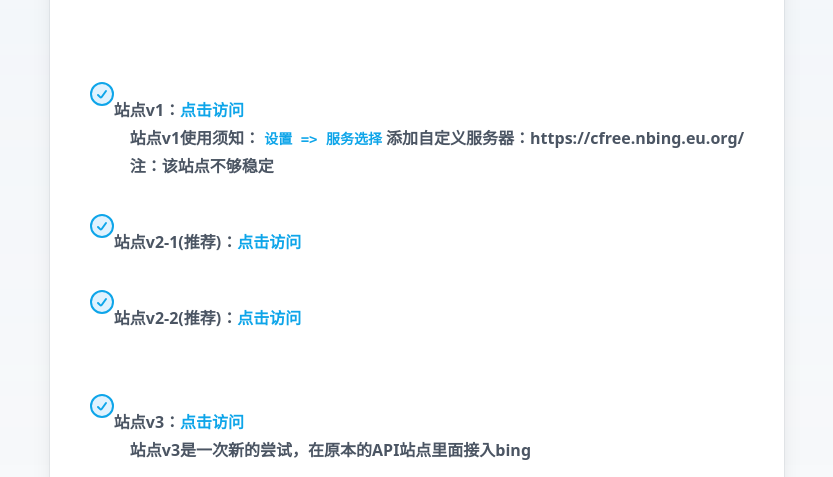
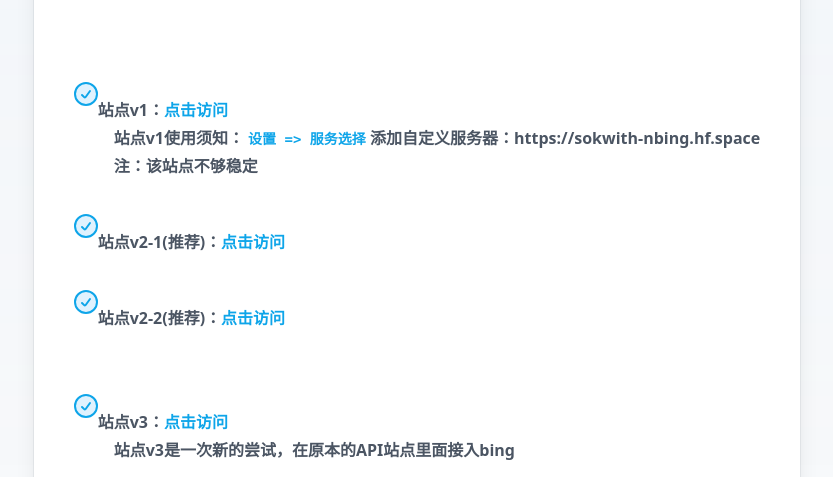
Before and after one commit to zhanghxiao/bingall, a website: page index.html in a window 1280 px wide. Shown: the part 268-745 px from the top of the page, without its empty margins (223-1056 px from the left). Drawn offline with nearby package versions, Linux system fonts and the light colour scheme.

Commit message:
Update index.html

```diff
--- a/index.html
+++ b/index.html
@@ -62,7 +62,7 @@
                 <p class="ml-4">
                   站点v1使用须知：
                   <code class="text-sm font-bold text-sky-500">设置 => 服务选择</code>
-                  添加自定义服务器：https://cfree.nbing.eu.org/
+                  添加自定义服务器：https://sokwith-nbing.hf.space
 			   <br/>
 注：该站点不够稳定
                 </p>
```
